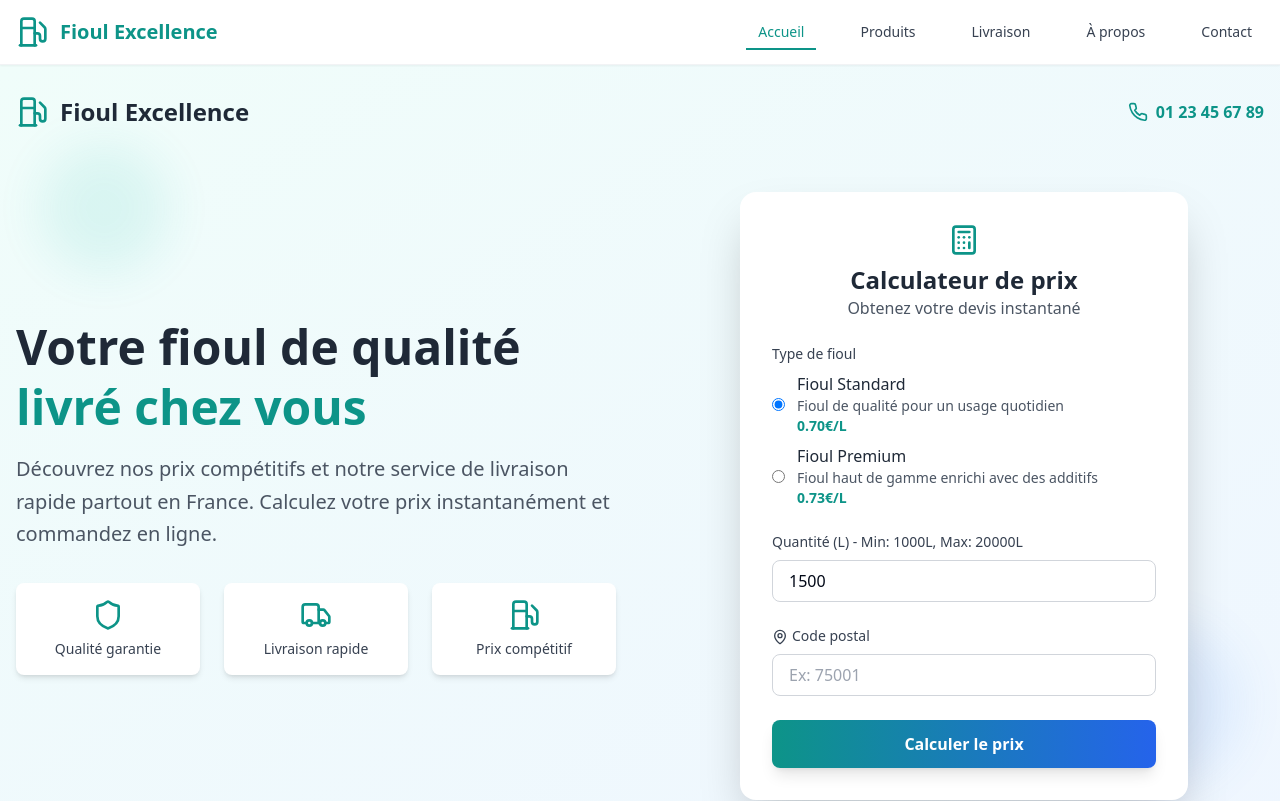
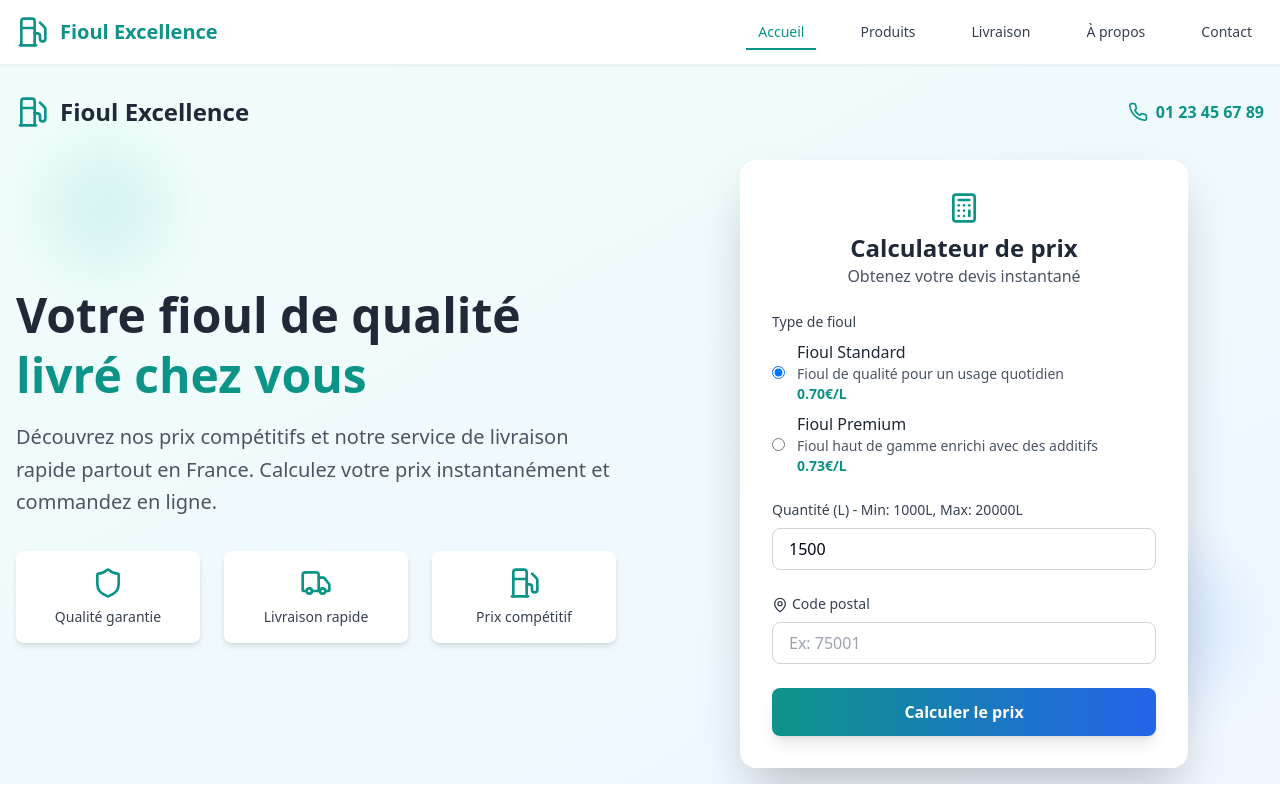
Before and after one commit to dawnriekmann/fioul-excellence-accueil-react, a React (Vite) app: page / in a window 1280 px wide. Shown: the top 801 px of the page. Built offline with nearby package versions, Linux system fonts and the light colour scheme.

Commit message:
Fix: Reduce spacing in Hero section
Remove `min-h-screen` and reduce padding/margins in Hero.tsx to reduce excessive spacing.

```diff
--- a/src/components/Hero.tsx
+++ b/src/components/Hero.tsx
@@ -6,20 +6,20 @@ import PriceCalculator from './PriceCalculator';
 
 const Hero = () => {
   return (
-    <section className="relative min-h-screen bg-gradient-to-br from-teal-50 to-blue-50 overflow-hidden">
+    <section className="relative bg-gradient-to-br from-teal-50 to-blue-50 overflow-hidden">
       {/* Background Pattern */}
       <div className="absolute inset-0 opacity-10">
         <div className="absolute top-20 left-10 w-32 h-32 bg-teal-500 rounded-full blur-xl"></div>
         <div className="absolute bottom-20 right-10 w-40 h-40 bg-blue-500 rounded-full blur-xl"></div>
       </div>
 
-      <div className="relative z-10 container mx-auto px-4 py-8 pb-16">
+      <div className="relative z-10 container mx-auto px-4 py-8 pb-4">
         {/* Header */}
         <motion.header
           initial={{ opacity: 0, y: -20 }}
           animate={{ opacity: 1, y: 0 }}
           transition={{ duration: 0.6 }}
-          className="flex justify-between items-center mb-16"
+          className="flex justify-between items-center mb-8"
         >
           <div className="flex items-center space-x-3">
             <Fuel className="w-8 h-8 text-teal-600" />
```
